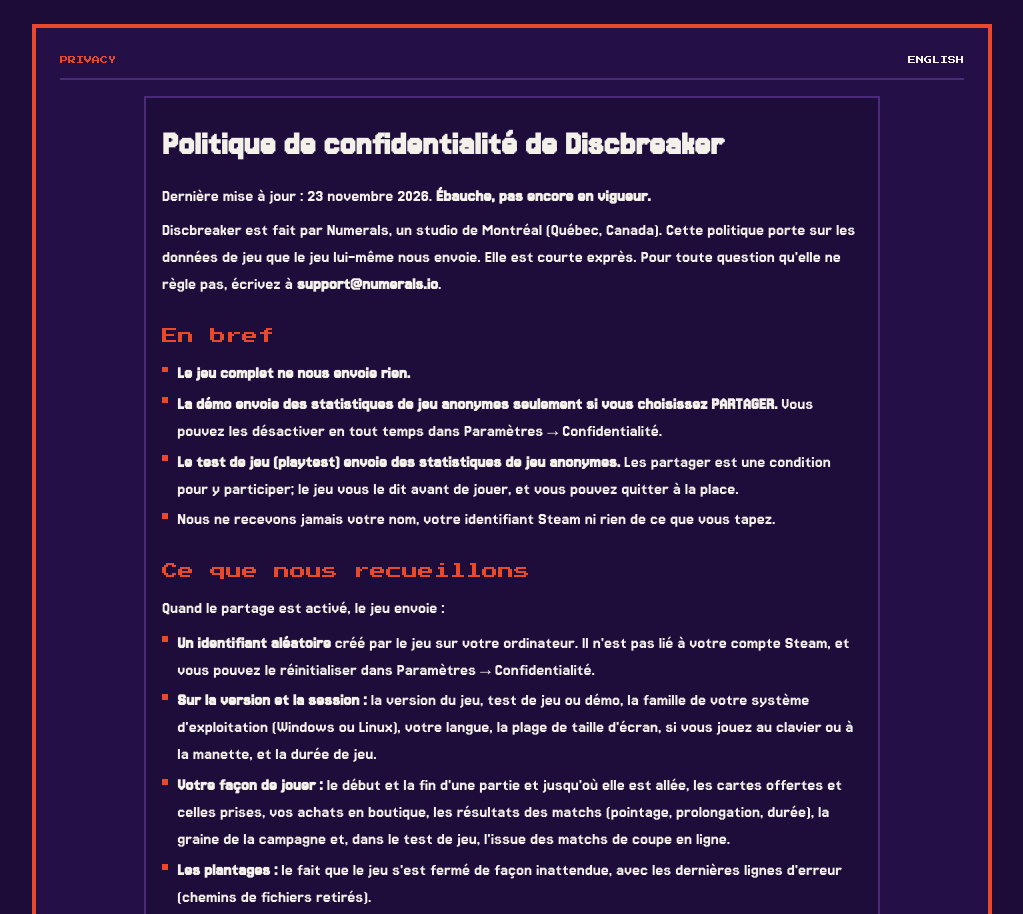
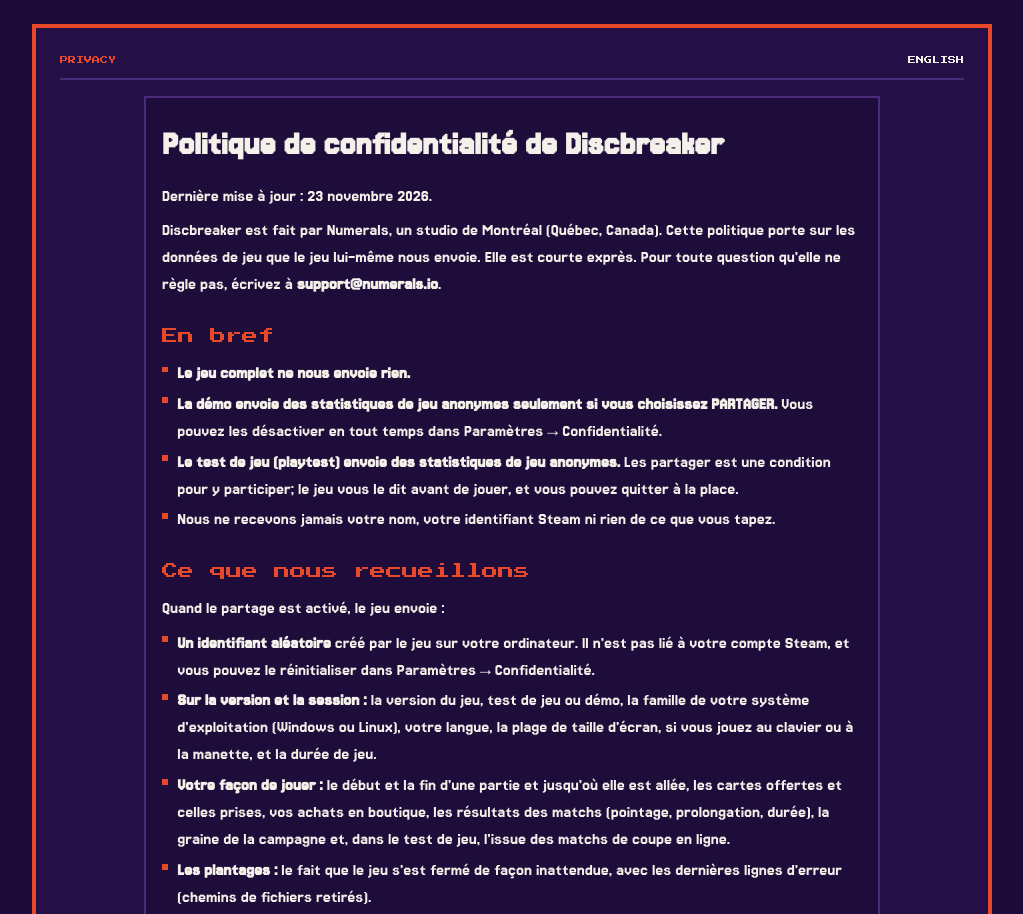
Before and after one commit to icosa-studio/numerals-site, a plain HTML site: page discbreaker/privacy/fr/index.html in a window 1280 px wide. Shown: the top 914 px of the page, without its empty margins (128-1151 px from the left). Drawn offline with Linux system fonts and the light colour scheme.

Commit message:
Discbreaker privacy policy: final, drop the draft line
Co-Authored-By: Claude Opus 5.5 <noreply@anthropic.com>

```diff
--- a/discbreaker/privacy/fr/index.html
+++ b/discbreaker/privacy/fr/index.html
@@ -13,7 +13,7 @@
   <div class="page-head"><span class="label">PRIVACY</span><a class="label" href="../">ENGLISH</a></div>
   <div class="box copy policy">
 <h1>Politique de confidentialité de Discbreaker</h1>
-<p>Dernière mise à jour : 23 novembre 2026. <strong>Ébauche, pas encore en vigueur.</strong></p>
+<p>Dernière mise à jour : 23 novembre 2026.</p>
 <p>Discbreaker est fait par Numerals, un studio de Montréal (Québec, Canada). Cette politique porte sur les données de jeu que le jeu lui-même nous envoie. Elle est courte exprès. Pour toute question qu'elle ne règle pas, écrivez à <strong><a href="mailto:support@numerals.io">support@numerals.io</a></strong>.</p>
 <h2>En bref</h2>
 <ul><li><strong>Le jeu complet ne nous envoie rien.</strong></li><li><strong>La démo envoie des statistiques de jeu anonymes seulement si vous choisissez PARTAGER.</strong> Vous pouvez les désactiver en tout temps dans Paramètres → Confidentialité.</li><li><strong>Le test de jeu (playtest) envoie des statistiques de jeu anonymes.</strong> Les partager est une condition pour y participer; le jeu vous le dit avant de jouer, et vous pouvez quitter à la place.</li><li>Nous ne recevons jamais votre nom, votre identifiant Steam ni rien de ce que vous tapez.</li></ul>
```
Also changed, not shown: discbreaker/privacy/index.html (+1 -1 lines).
